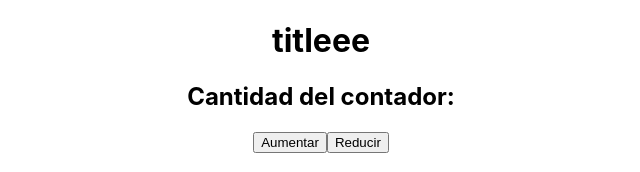
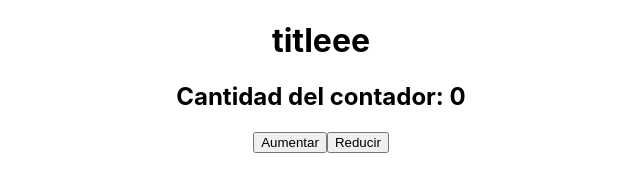
Before and after one commit to samueldazadaza/cursoreact, a React (Create React App) app: page / in a window 1280 px wide. Shown: the top 172 px of the page, without its empty margins (319-959 px from the left). Built offline with nearby package versions, Linux system fonts and the light colour scheme.

Commit message:
14- usestate

```diff
--- a/src/components/Contador.jsx
+++ b/src/components/Contador.jsx
@@ -1,11 +1,21 @@
 import React, {Fragment, useState} from 'react'
 
 const Contador = () => {
+
+    const [numero, setNumero] = useState(0)
+    const Aumentar = () => {
+        setNumero(numero + 1)
+    }
+    const Reducir = () => {
+        setNumero(numero - 1)
+    }
+
+
   return (
     <Fragment>
-        <h2>Cantidad del contador:</h2>
-        <button>Aumentar</button>
-        <button>Reducir</button>
+        <h2>Cantidad del contador: {numero}</h2>
+        <button onClick={Aumentar}>Aumentar</button>
+        <button onClick={Reducir}>Reducir</button>
     </Fragment>
   )
 }
```
